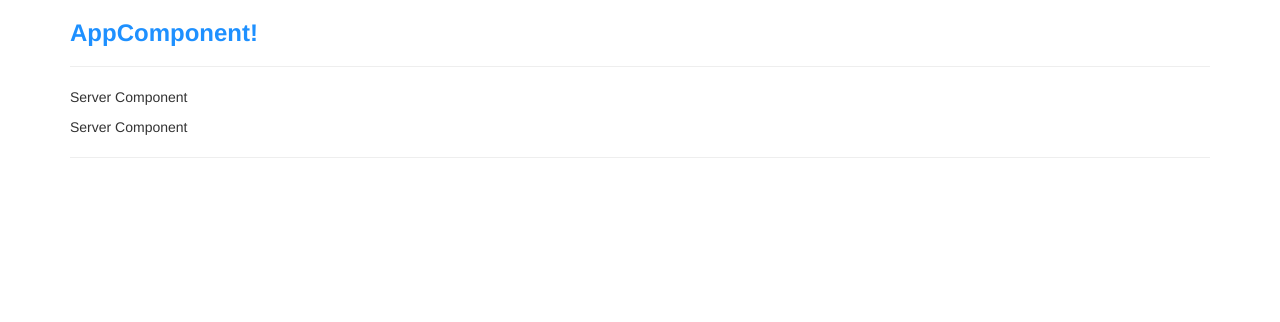
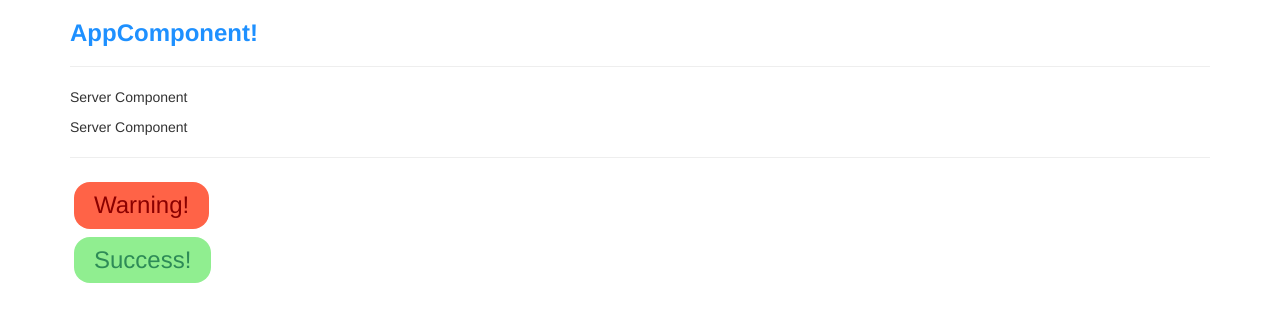
Before and after one commit to Kovalski-rgb/estudosAngular, an Angular app: page / in a window 1280 px wide. Shown: the top 322 px of the page. Built offline with nearby package versions, Linux system fonts and the light colour scheme.

Commit message:
tarefa 1 concluida

```diff
--- a/src/app/app.component.html
+++ b/src/app/app.component.html
@@ -5,6 +5,8 @@
             <hr>
             <app-servers></app-servers>
             <hr>
+            <app-warning-alert></app-warning-alert>
+            <app-success-alert></app-success-alert>
         </div>
     </div>
 </div>
--- a/src/app/app.module.ts
+++ b/src/app/app.module.ts
@@ -4,13 +4,17 @@ import { BrowserModule } from '@angular/platform-browser';
 import { AppComponent } from './app.component';
 import { ServerComponent } from './server/server.component';
 import { ServersComponent } from './servers/servers.component';
+import { WarningAlertComponent } from './assignment/warning-alert/warning-alert.component';
+import { SuccessAlertComponent } from './assignment/success-alert/success-alert.component';
 
 @NgModule({
   // declara que tal componente existe
   declarations: [
     AppComponent,
     ServerComponent,
-    ServersComponent
+    ServersComponent,
+    WarningAlertComponent,
+    SuccessAlertComponent
   ],
   imports: [
     BrowserModule
--- /dev/null
+++ b/src/app/assignment/success-alert/success-alert.component.css
@@ -0,0 +1,27 @@
+.square{
+    background-color: lightgreen;
+    color: seagreen;
+    padding: 1rem 2rem;
+    border-radius: 16px;
+    width: min-content;
+    transition: all 0.1s;
+    user-select: none;
+    margin: 0.4rem;
+    transition: color 0.1s ease-in-out, transform 0.2s ease-in-out;
+}
+
+.square:hover{
+    background-color: seagreen;
+    color: palegoldenrod;
+}
+
+
+.square:active{
+    /* se possivel remover o tempo da transição SÓ no filter */
+    filter: brightness(70%);
+    transform: scale(0.95);
+}
+
+h3{
+    margin: 0;
+}
--- /dev/null
+++ b/src/app/assignment/success-alert/success-alert.component.html
@@ -0,0 +1,7 @@
+<div class="container">
+    <div class="row">
+        <div class="square">
+            <h3>{{message}}</h3>
+        </div>
+    </div>
+</div>
--- /dev/null
+++ b/src/app/assignment/success-alert/success-alert.component.ts
@@ -0,0 +1,17 @@
+import { Component, OnInit } from '@angular/core';
+
+@Component({
+  selector: 'app-success-alert',
+  templateUrl: './success-alert.component.html',
+  styleUrls: ['./success-alert.component.css']
+})
+export class SuccessAlertComponent implements OnInit {
+
+  message = "Success!"
+
+  constructor() { }
+
+  ngOnInit(): void {
+  }
+
+}
--- /dev/null
+++ b/src/app/assignment/warning-alert/warning-alert.component.css
@@ -0,0 +1,25 @@
+.square{
+    color: darkred;
+    background-color: tomato;
+    padding: 1rem 2rem;
+    width: min-content;
+    border-radius: 16px;
+    user-select: none;
+    margin: 0.4rem;
+    transition: color 0.1s, transform 0.2s;
+}
+
+.square:hover{
+    color: tomato;
+    background-color: darkred;
+}
+
+.square:active{
+    /* se possivel remover o tempo da transição SÓ no filter */
+    filter: brightness(70%);
+    transform: scale(0.95);
+}
+
+h3{
+    margin: 0;
+}
--- /dev/null
+++ b/src/app/assignment/warning-alert/warning-alert.component.html
@@ -0,0 +1,7 @@
+<div class="container">
+    <div class="row">
+        <div class="square">
+            <h3>{{message}}</h3>
+        </div>
+    </div>
+</div>
--- /dev/null
+++ b/src/app/assignment/warning-alert/warning-alert.component.ts
@@ -0,0 +1,18 @@
+import { Component, OnInit } from '@angular/core';
+
+@Component({
+  selector: 'app-warning-alert',
+  templateUrl: './warning-alert.component.html',
+  styleUrls: ['./warning-alert.component.css']
+})
+export class WarningAlertComponent implements OnInit {
+
+  message = "Warning!"
+
+  constructor() {
+  }
+
+  ngOnInit(): void {
+  }
+
+}
```
Also changed, not shown: src/app/assignment/assignment.md (added, +4 -0 lines).
